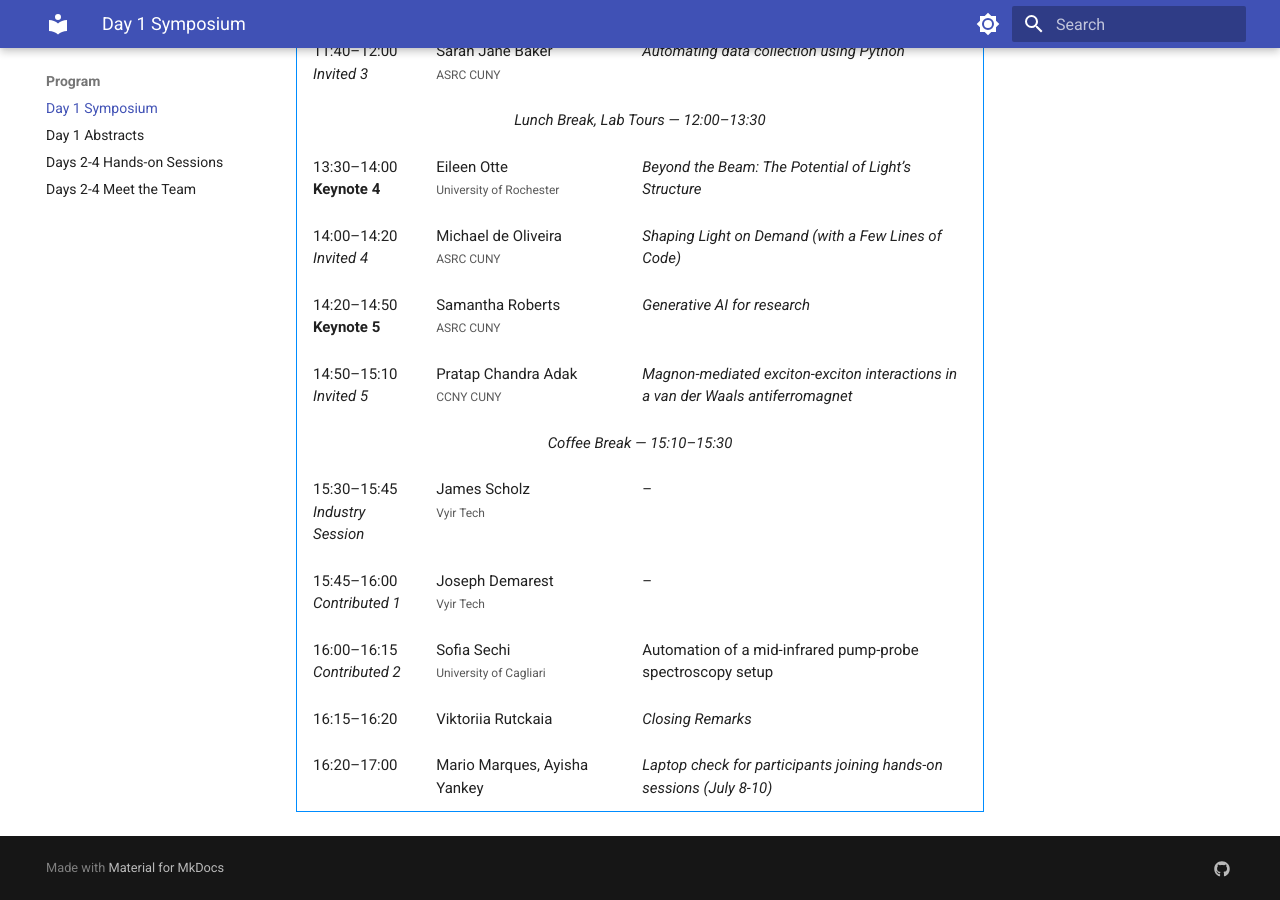
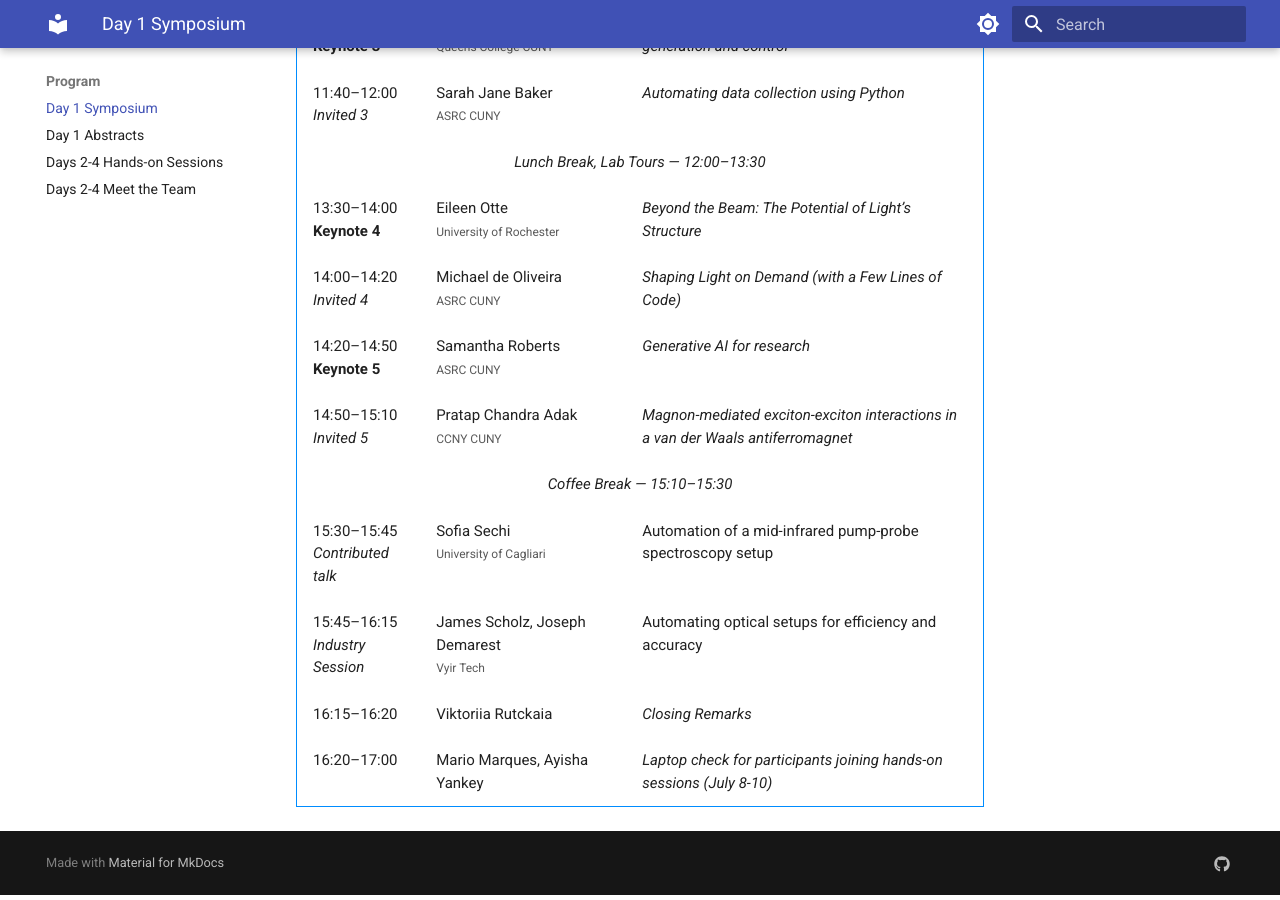
Before and after one commit to asrc-photonics/2025-python-for-photonics, an MkDocs documentation site: the page built from docs/program_day1.md, in a window 1280 px wide and 900 px high, scrolled down 800 px. Built offline with MkDocs 1.6.1 and Material for MkDocs 9.7.7, drawn with Linux system fonts in a browser that asks for light colours; some of the changed text lies outside the part shown.

Commit message:
uploaded final program

```diff
--- a/docs/program_day1.md
+++ b/docs/program_day1.md
@@ -71,19 +73,14 @@
     </tr>
     <tr><td colspan="3" class="break">Coffee Break — 15:10–15:30</td></tr>
     <tr>
-      <td>15:30–15:45<br><em>Industry Session</em></td>
-      <td>James Scholz<br><small>Vyir Tech</small></td>
-      <td>–</td>
+      <td>15:30–15:45<br><em>Contributed talk</em></td>
+      <td>Sofia Sechi<br><small>University of Cagliari</small></td>
+      <td>Automation of a mid-infrared pump-probe spectroscopy setup</td>
     </tr>
     <tr>
-      <td>15:45–16:00<br><em>Contributed 1</em></td>
-      <td>Joseph Demarest<br><small>Vyir Tech</small></td>
-      <td>–</td>
-    </tr>
-    <tr>
-      <td>16:00–16:15<br><em>Contributed 2</em></td>
-      <td>Sofia Sechi<br><small>University of Cagliari</small></td>
-      <td>Automation of a mid-infrared pump-probe spectroscopy setup</td>
+      <td>15:45–16:15<br><em>Industry Session</em></td>
+      <td>James Scholz, Joseph Demarest<br><small>Vyir Tech</small></td>
+      <td>Automating optical setups for efficiency and accuracy</td>
     </tr>
     <tr>
       <td>16:15–16:20</td>
```
Also changed, not shown: other parts of docs/program_day1.md (+3 -1 lines), docs/abstracts.md (+2 -2 lines), docs/pictures/Flyer.png, docs/pictures/Flyer_old.png (added), 3 other files.
